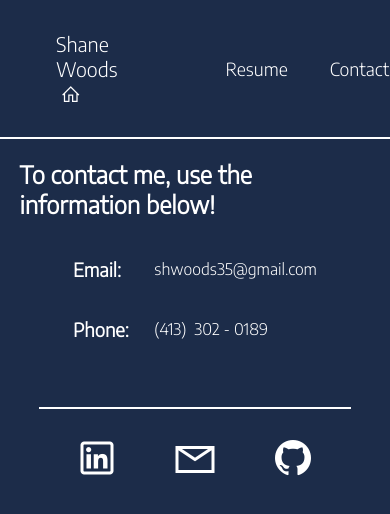
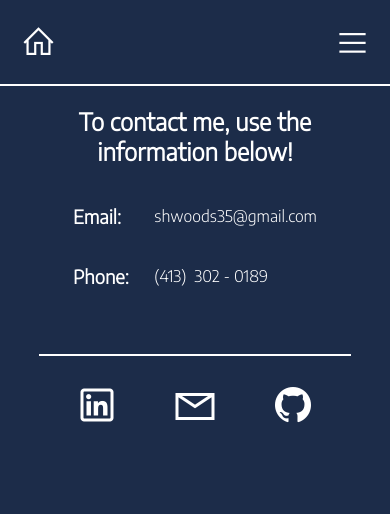
Before and after one commit to shane-woods/personal-website, a Next.js app: page /contact in a window 390 px wide. Shown: the top 514 px of the page. Built offline with nearby package versions, Linux system fonts and the light colour scheme.

Commit message:
added responsive navbar

```diff
--- a/components/navbar.js
+++ b/components/navbar.js
@@ -8,15 +8,22 @@ import nameLogo from '../public/icons/svgs/namelogo.svg'
 const Navbar = () => {
     return (
         <nav className={styles.Navbar}>
-          <div className={styles.logo}>
+          <div className={styles.nameLogo}>
             <Link href='/'>
               <a>Shane Woods
                 &nbsp;<i className="las la-home"></i>
               </a>
             </Link>
-
           </div>
-          <ul>
+          <div className={styles.justLogo}>
+            <Link href='/'>
+              <i className="las la-home"></i>
+            </Link>
+          </div>
+          <div className={styles.Hamburger}>
+              <i className="las la-bars"></i>
+          </div>
+          <ul className={styles.Links}>
             <Navitem text="Resume" path="resume" />
             <Navitem text="Contact" path="contact" />
           </ul>
--- a/pages/index.js
+++ b/pages/index.js
@@ -1,3 +1,4 @@
+
 import Head from 'next/head'
 import Link from 'next/link'
 import Image from 'next/image'
--- a/pages/resume.js
+++ b/pages/resume.js
@@ -14,7 +14,7 @@ const Resume = () => {
       </Head>
       <Navbar />
       <div className={styles.Viewer}>
-      <iframe src="https://universitysystemnh-my.sharepoint.com/:w:/g/personal/sjw1056_usnh_edu/EYHWFURhA1tCkLbgPBvZG_gBL9g5r5V1iWqLL8n00xyzLA" width="50%" height="850px"></iframe>
+        <iframe src="https://universitysystemnh-my.sharepoint.com/:w:/g/personal/sjw1056_usnh_edu/EYHWFURhA1tCkLbgPBvZG_gBL9g5r5V1iWqLL8n00xyzLA?e=fn2BX7" width="50%" height="850px"></iframe>
       </div>
       <Footer />
     </div>
--- a/styles/Contact.module.css
+++ b/styles/Contact.module.css
@@ -13,6 +13,7 @@
 .Container > h2 {
   color: white;
   font-family: 'Encode Sans', sans-serif;
+  text-align: center;
 }
 
 .Info {
--- a/styles/Navbar.module.css
+++ b/styles/Navbar.module.css
@@ -7,10 +7,75 @@
     border-bottom: 2px solid white;
 }
 
-.Navbar > ul {
-    list-style-type: none;
-    display: inline-flex;
-    margin:16px 16px;
+@media (min-width:530px) {
+    .Links {
+        list-style-type: none;
+        display: inline-flex;
+        margin:16px 16px;
+    }
+
+    .nameLogo {
+        padding:10px;
+        margin: 0 0 0 25px;
+        display: flex;
+    }
+
+    .nameLogo > a {
+        padding: 10px 10px;
+        color:white;
+        font-size: 20px;
+        font-family: 'Encode Sans', sans-serif;
+        border: 1px solid transparent;
+        border-radius: 3px;
+        margin: 10px 10px;
+        transition:0.25s;
+    }
+
+    .nameLogo > a:hover {
+        color:#1c2c49;
+        background-color: white;
+    }
+
+    .Hamburger {
+        display: none;
+    }
+
+    .justLogo {
+        display: none;
+    }
+}
+
+@Media (max-width:530px) {
+    .Hamburger {
+        display: flex;
+        color:white;
+        font-size:35px;
+        margin:10px 10px;
+        padding:10px 10px;
+    }
+
+    .justLogo {
+        font-size: 35px;
+        padding: 10px 10px;
+        margin: 10px 10px;
+        border-radius: 3px;
+        border: 1px solid transparent;
+        color: white;
+        transition: 0.25s;
+    }
+
+    .justLogo:hover {
+        color:#1c2c49;
+        background-color: white;
+    }
+
+    .Links {
+        display: none;
+    }
+
+    .nameLogo {
+        display: none;
+    }
 }
 
 .Navitem > a {
@@ -28,26 +93,3 @@
     color:#1c2c49;
     background-color: white;
 }
-
-
-.logo {
-    padding:10px;
-    margin: 0 0 0 25px;
-    display: flex;
-}
-
-.logo > a {
-    padding: 10px 10px;
-    color:white;
-    font-size: 20px;
-    font-family: 'Encode Sans', sans-serif;
-    border: 1px solid transparent;
-    border-radius: 3px;
-    margin: 10px 10px;
-    transition:0.25s;
-}
-
-.logo > a:hover {
-    color:#1c2c49;
-    background-color: white;
-}
--- a/styles/Resume.module.css
+++ b/styles/Resume.module.css
@@ -8,4 +8,5 @@
     background-color: #1c2c49;
     justify-content: center;
     padding-bottom: 50px;
+    padding-top: 50px;
 }
```
